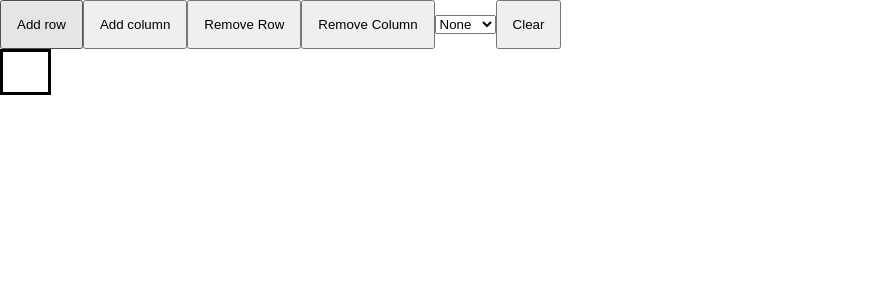
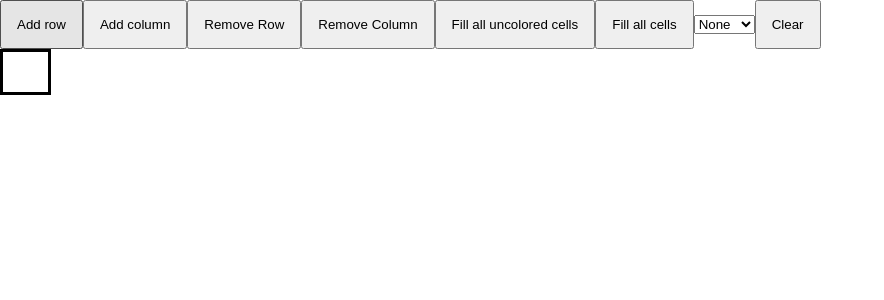
Before and after one commit to mattlol85/TTP_assignment8, a React (Create React App) app: page / in a window 1280 px wide. Shown: the top 300 px of the page, without its empty margins (0-884 px from the left). Built offline with nearby package versions, Linux system fonts and the light colour scheme.

Commit message:
added two buttons and some code of github pages

```diff
--- a/package.json
+++ b/package.json
@@ -6,6 +6,7 @@
     "@testing-library/jest-dom": "^5.16.1",
     "@testing-library/react": "^12.1.2",
     "@testing-library/user-event": "^13.5.0",
+    "gh-pages": "^3.2.3",
     "react": "^17.0.2",
     "react-dom": "^17.0.2",
     "react-scripts": "5.0.0",
--- a/src/App.js
+++ b/src/App.js
@@ -34,7 +34,23 @@ function App() {
       setRows(1)
   }
 
+    function fillUncolored(ev){
+      let cells = document.getElementsByClassName("cell")
+      for(let i = 0; i < cells.length; i++){
+        if(cells[i].className === "transparent"){
+          cells[i].className = ev.target.value
+        }
+      }
+      return cells
+    }
 
+    function fillAll(ev){
+      let cells = document.getElementsByClassName("cell")
+      for(let i = 0; i < cells.length; i++){
+          cells[i].className = ev.target.value
+      }
+      return cells
+    }
 
   return(
       <>
@@ -42,6 +58,8 @@ function App() {
           <button onClick={() => addCells()}>Add column</button>
           <button onClick={() => removeRow()}>Remove Row</button>
           <button onClick={() => removeCells()}>Remove Column</button>
+          <button onClick={() => fillUncolored()}>Fill all uncolored cells</button>
+          <button onClick={() => fillAll()}>Fill all cells</button>
           <select id={"selection"} onInput={clrChange}>
             <option value={"transparent"}>None</option>
             <option value={"blue"}>Blue</option>
```
Also changed, not shown: 1 other file (tests, documents, lock files or other folders).
